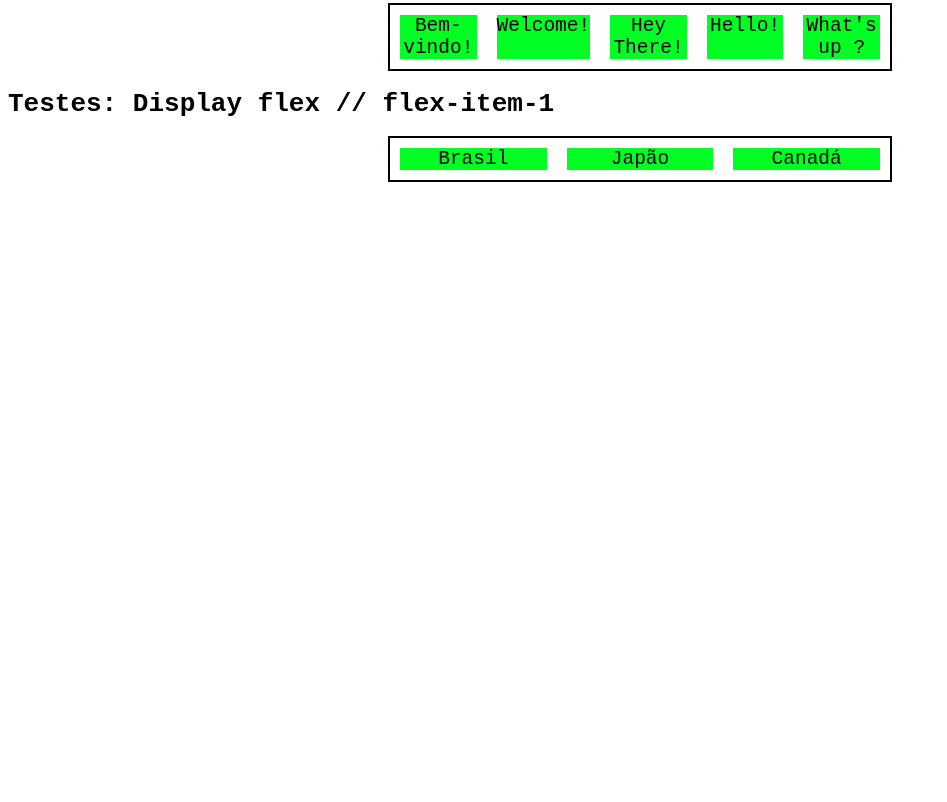
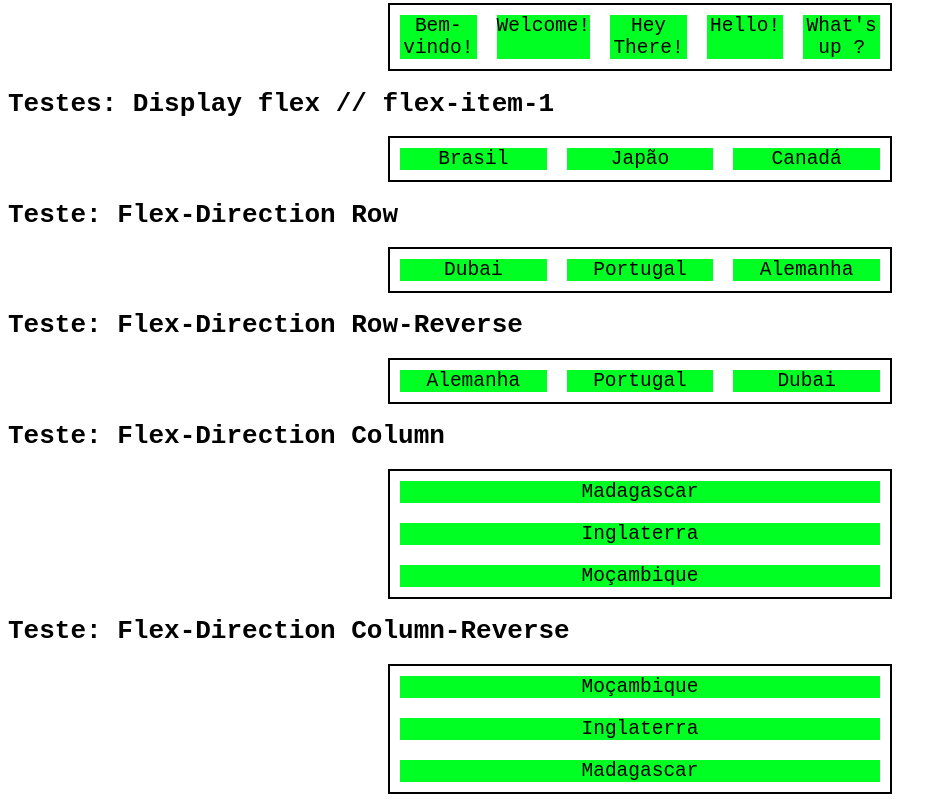
Before and after one commit to marinafrankin/Teste-de-FlexBox, a plain HTML site: page index.html in a window 1280 px wide. Shown: the part 379-1181 px from the top of the page, without its empty margins (0-947 px from the left). Before the commit the page ends 800 px from the top, so only its background shows below. Drawn offline with Linux system fonts and the light colour scheme.

Commit message:
atualização do html flexbox

```diff
--- a/css/style.css
+++ b/css/style.css
@@ -40,3 +40,19 @@ body{
     font-family: monospace;
     color: rgb(0, 0, 0);
 }
+
+.row{
+    flex-direction: row;
+}
+
+.row-reverse{
+    flex-direction: row-reverse;
+}
+
+.column{
+    flex-direction: column;
+}
+
+.column-reverse{
+    flex-direction: column-reverse;
+}
--- a/index.html
+++ b/index.html
@@ -2,9 +2,9 @@
 <html lang="pt">
   <head>
     <title>Teste de FlexBox</title>
-    <meta charset="UTF-8">
+    <meta charset="UTF-8" />
 
-    <link rel="stylesheet" href="css/style.css">
+    <link rel="stylesheet" href="css/style.css" />
   </head>
   <body>
     <h1>Testes: Display</h1>
@@ -38,5 +38,33 @@
       <div class="item flex-item-1">Japão</div>
       <div class="item flex-item-1">Canadá</div>
     </section>
+
+    <h1>Teste: Flex-Direction Row</h1>
+    <section class="container flex row">
+      <div class="item">Dubai</div>
+      <div class="item">Portugal</div>
+      <div class="item">Alemanha</div>
+    </section>
+
+    <h1>Teste: Flex-Direction Row-Reverse</h1>
+    <section class="container flex row-reverse">
+      <div class="item">Dubai</div>
+      <div class="item">Portugal</div>
+      <div class="item">Alemanha</div>
+    </section>
+
+    <h1>Teste: Flex-Direction Column</h1>
+    <section class="container flex column">
+      <div class="item">Madagascar</div>
+      <div class="item">Inglaterra</div>
+      <div class="item">Moçambique</div>
+    </section>
+
+    <h1>Teste: Flex-Direction Column-Reverse</h1>
+    <section class="container flex column-reverse">
+      <div class="item">Madagascar</div>
+      <div class="item">Inglaterra</div>
+      <div class="item">Moçambique</div>
+    </section>
   </body>
 </html>
```
Lines whose indentation alone changed are shown as unchanged.
